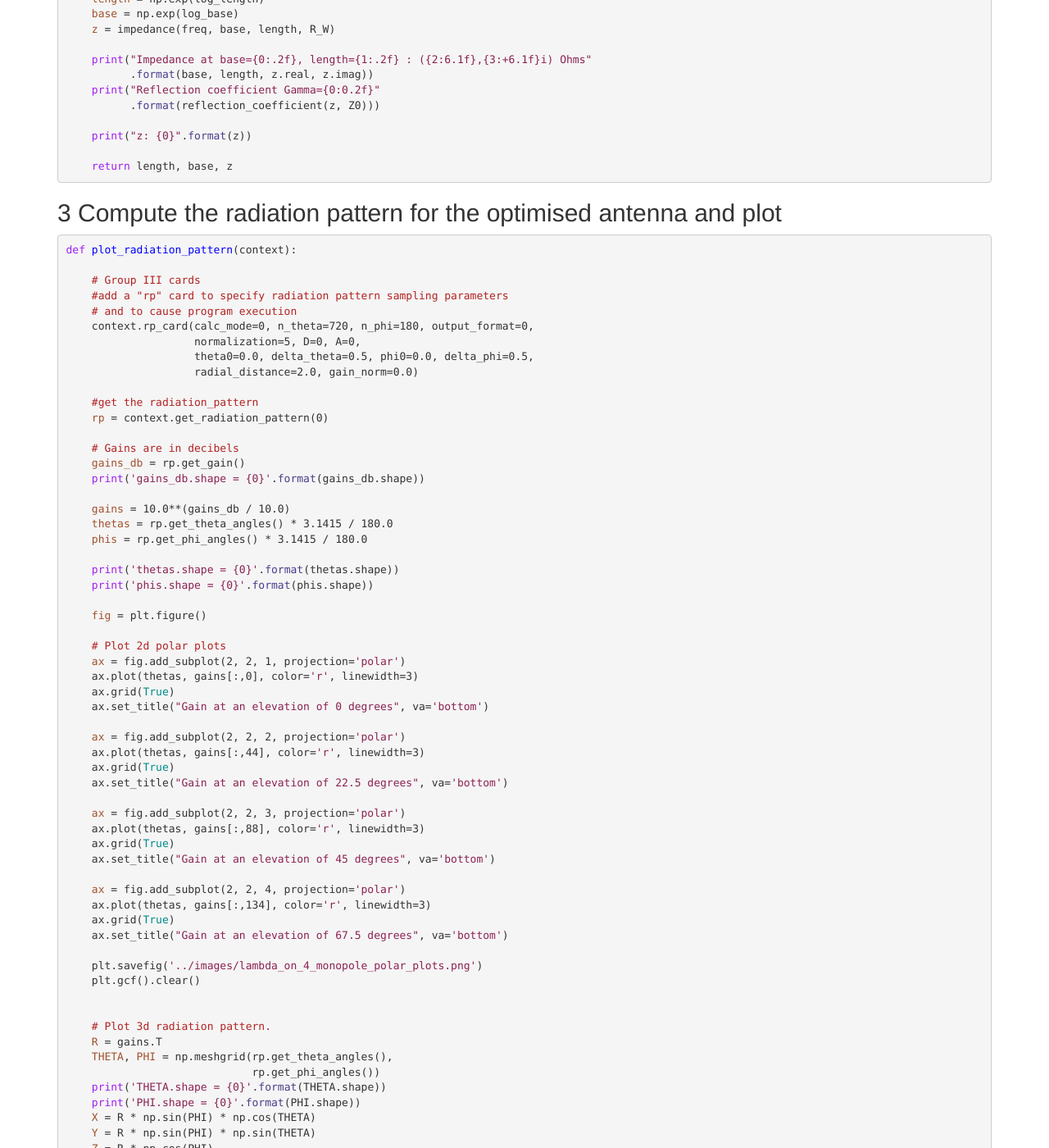
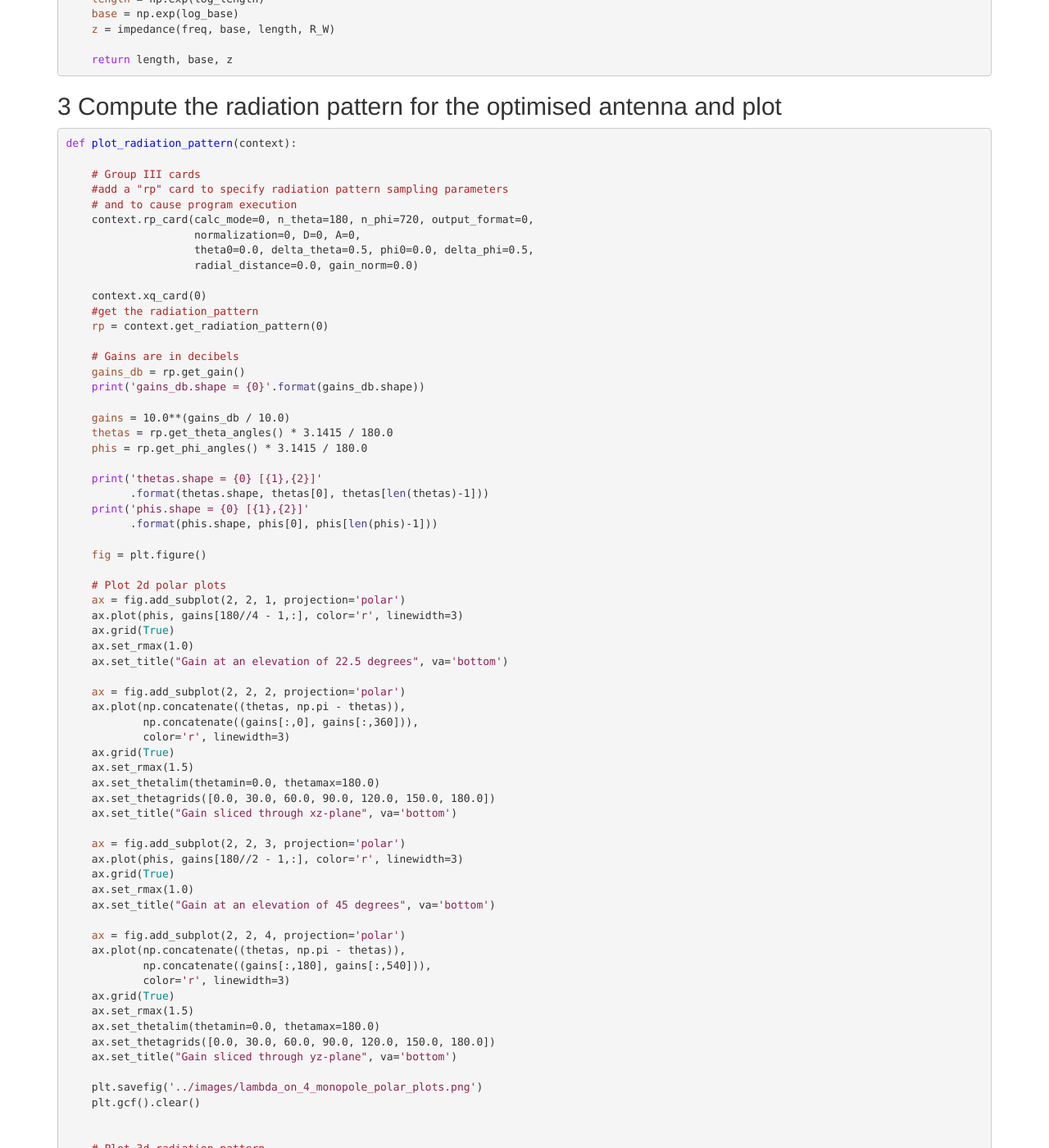
Before and after one commit to jsr38/jsr38.github.io, a Jekyll site: the page built from _posts/emsim/2017-07-19-air-band-monopole.html, in a window 1280 px wide and 1400 px high, scrolled down 3291 px. Shown: the whole window at 82% size. Built offline with Jekyll 4.4.1, drawn with Linux system fonts in a browser that asks for light colours; nearby versions of some CDN libraries; formulas are drawn with MathJax 3; some of the changed text lies outside the part shown.

Commit message:
Checkpoint airband monopole.

```diff
--- a/_posts/emsim/2017-07-19-air-band-monopole.html
+++ b/_posts/emsim/2017-07-19-air-band-monopole.html
@@ -210,13 +210,6 @@
     <span style="color: #a0522d;">base</span> = np.exp(log_base)
     <span style="color: #a0522d;">z</span> = impedance(freq, base, length, R_W)
 
-    <span style="color: #a020f0;">print</span>(<span style="color: #8b2252;">"Impedance at base={0:.2f}, length={1:.2f} : ({2:6.1f},{3:+6.1f}i) Ohms"</span>
-          .<span style="color: #483d8b;">format</span>(base, length, z.real, z.imag))
-    <span style="color: #a020f0;">print</span>(<span style="color: #8b2252;">"Reflection coefficient Gamma={0:0.2f}"</span>
-          .<span style="color: #483d8b;">format</span>(reflection_coefficient(z, Z0)))
-
-    <span style="color: #a020f0;">print</span>(<span style="color: #8b2252;">"z: {0}"</span>.<span style="color: #483d8b;">format</span>(z))
-
     <span style="color: #a020f0;">return</span> length, base, z
 </pre>
 </div>
@@ -232,11 +225,12 @@
     <span style="color: #b22222;"># </span><span style="color: #b22222;">Group III cards</span>
     <span style="color: #b22222;">#</span><span style="color: #b22222;">add a "rp" card to specify radiation pattern sampling parameters </span>
     <span style="color: #b22222;"># </span><span style="color: #b22222;">and to cause program execution</span>
-    context.rp_card(calc_mode=0, n_theta=720, n_phi=180, output_format=0,
-                    normalization=5, D=0, A=0,
+    context.rp_card(calc_mode=0, n_theta=180, n_phi=720, output_format=0,
+                    normalization=0, D=0, A=0,
                     theta0=0.0, delta_theta=0.5, phi0=0.0, delta_phi=0.5,
-                    radial_distance=2.0, gain_norm=0.0)
+                    radial_distance=0.0, gain_norm=0.0)
 
+    context.xq_card(0)
     <span style="color: #b22222;">#</span><span style="color: #b22222;">get the radiation_pattern</span>
     <span style="color: #a0522d;">rp</span> = context.get_radiation_pattern(0)
 
@@ -248,31 +242,45 @@
     <span style="color: #a0522d;">thetas</span> = rp.get_theta_angles() * 3.1415 / 180.0
     <span style="color: #a0522d;">phis</span> = rp.get_phi_angles() * 3.1415 / 180.0
 
-    <span style="color: #a020f0;">print</span>(<span style="color: #8b2252;">'thetas.shape = {0}'</span>.<span style="color: #483d8b;">format</span>(thetas.shape))
-    <span style="color: #a020f0;">print</span>(<span style="color: #8b2252;">'phis.shape = {0}'</span>.<span style="color: #483d8b;">format</span>(phis.shape))
+    <span style="color: #a020f0;">print</span>(<span style="color: #8b2252;">'thetas.shape = {0} [{1},{2}]'</span>
+          .<span style="color: #483d8b;">format</span>(thetas.shape, thetas[0], thetas[<span style="color: #483d8b;">len</span>(thetas)-1]))
+    <span style="color: #a020f0;">print</span>(<span style="color: #8b2252;">'phis.shape = {0} [{1},{2}]'</span>
+          .<span style="color: #483d8b;">format</span>(phis.shape, phis[0], phis[<span style="color: #483d8b;">len</span>(phis)-1]))
 
     <span style="color: #a0522d;">fig</span> = plt.figure()
 
     <span style="color: #b22222;"># </span><span style="color: #b22222;">Plot 2d polar plots</span>
     <span style="color: #a0522d;">ax</span> = fig.add_subplot(2, 2, 1, projection=<span style="color: #8b2252;">'polar'</span>)
-    ax.plot(thetas, gains[:,0], color=<span style="color: #8b2252;">'r'</span>, linewidth=3)
+    ax.plot(phis, gains[180//4 - 1,:], color=<span style="color: #8b2252;">'r'</span>, linewidth=3)
     ax.grid(<span style="color: #008b8b;">True</span>)
-    ax.set_title(<span style="color: #8b2252;">"Gain at an elevation of 0 degrees"</span>, va=<span style="color: #8b2252;">'bottom'</span>)
+    ax.set_rmax(1.0)
+    ax.set_title(<span style="color: #8b2252;">"Gain at an elevation of 22.5 degrees"</span>, va=<span style="color: #8b2252;">'bottom'</span>)
 
     <span style="color: #a0522d;">ax</span> = fig.add_subplot(2, 2, 2, projection=<span style="color: #8b2252;">'polar'</span>)
-    ax.plot(thetas, gains[:,44], color=<span style="color: #8b2252;">'r'</span>, linewidth=3)
+    ax.plot(np.concatenate((thetas, np.pi - thetas)),
+            np.concatenate((gains[:,0], gains[:,360])),
+            color=<span style="color: #8b2252;">'r'</span>, linewidth=3)
     ax.grid(<span style="color: #008b8b;">True</span>)
-    ax.set_title(<span style="color: #8b2252;">"Gain at an elevation of 22.5 degrees"</span>, va=<span style="color: #8b2252;">'bottom'</span>)
+    ax.set_rmax(1.5)
+    ax.set_thetalim(thetamin=0.0, thetamax=180.0)
+    ax.set_thetagrids([0.0, 30.0, 60.0, 90.0, 120.0, 150.0, 180.0])
+    ax.set_title(<span style="color: #8b2252;">"Gain sliced through xz-plane"</span>, va=<span style="color: #8b2252;">'bottom'</span>)
 
     <span style="color: #a0522d;">ax</span> = fig.add_subplot(2, 2, 3, projection=<span style="color: #8b2252;">'polar'</span>)
-    ax.plot(thetas, gains[:,88], color=<span style="color: #8b2252;">'r'</span>, linewidth=3)
+    ax.plot(phis, gains[180//2 - 1,:], color=<span style="color: #8b2252;">'r'</span>, linewidth=3)
     ax.grid(<span style="color: #008b8b;">True</span>)
+    ax.set_rmax(1.0)
     ax.set_title(<span style="color: #8b2252;">"Gain at an elevation of 45 degrees"</span>, va=<span style="color: #8b2252;">'bottom'</span>)
 
     <span style="color: #a0522d;">ax</span> = fig.add_subplot(2, 2, 4, projection=<span style="color: #8b2252;">'polar'</span>)
-    ax.plot(thetas, gains[:,134], color=<span style="color: #8b2252;">'r'</span>, linewidth=3)
+    ax.plot(np.concatenate((thetas, np.pi - thetas)),
+            np.concatenate((gains[:,180], gains[:,540])),
+            color=<span style="color: #8b2252;">'r'</span>, linewidth=3)
     ax.grid(<span style="color: #008b8b;">True</span>)
-    ax.set_title(<span style="color: #8b2252;">"Gain at an elevation of 67.5 degrees"</span>, va=<span style="color: #8b2252;">'bottom'</span>)
+    ax.set_rmax(1.5)
+    ax.set_thetalim(thetamin=0.0, thetamax=180.0)
+    ax.set_thetagrids([0.0, 30.0, 60.0, 90.0, 120.0, 150.0, 180.0])
+    ax.set_title(<span style="color: #8b2252;">"Gain sliced through yz-plane"</span>, va=<span style="color: #8b2252;">'bottom'</span>)
 
     plt.savefig(<span style="color: #8b2252;">'../images/lambda_on_4_monopole_polar_plots.png'</span>)
     plt.gcf().clear()
@@ -280,13 +288,12 @@
 
     <span style="color: #b22222;"># </span><span style="color: #b22222;">Plot 3d radiation pattern.</span>
     <span style="color: #a0522d;">R</span> = gains.T
-    <span style="color: #a0522d;">THETA</span>, <span style="color: #a0522d;">PHI</span> = np.meshgrid(rp.get_theta_angles(),
-                             rp.get_phi_angles())
+    <span style="color: #a0522d;">THETA</span>, <span style="color: #a0522d;">PHI</span> = np.meshgrid(thetas, phis)
     <span style="color: #a020f0;">print</span>(<span style="color: #8b2252;">'THETA.shape = {0}'</span>.<span style="color: #483d8b;">format</span>(THETA.shape))
     <span style="color: #a020f0;">print</span>(<span style="color: #8b2252;">'PHI.shape = {0}'</span>.<span style="color: #483d8b;">format</span>(PHI.shape))
-    <span style="color: #a0522d;">X</span> = R * np.sin(PHI) * np.cos(THETA)
-    <span style="color: #a0522d;">Y</span> = R * np.sin(PHI) * np.sin(THETA)
-    <span style="color: #a0522d;">Z</span> = R * np.cos(PHI)
+    <span style="color: #a0522d;">X</span> = R * np.sin(THETA) * np.cos(PHI)
+    <span style="color: #a0522d;">Y</span> = R * np.sin(THETA) * np.sin(PHI)
+    <span style="color: #a0522d;">Z</span> = R * np.cos(THETA)
     <span style="color: #a0522d;">ax</span> = fig.add_subplot(1, 1, 1, projection=<span style="color: #8b2252;">'3d'</span>)
     <span style="color: #b22222;"># </span><span style="color: #b22222;">Plot the surface.</span>
     ax.plot_surface(X, Y, Z, rstride=1, cstride=1,
@@ -359,8 +367,18 @@
 
     <span style="color: #b22222;">#</span><span style="color: #b22222;">length, base, zl = optimise_antenna()</span>
 
-    <span style="color: #b22222;">#</span><span style="color: #b22222;">context = geometry(FREQ, length, base, R_W)</span>
-    <span style="color: #a0522d;">context</span> = geometry(FREQ, 0.63, 2.0, 0.02)
+    <span style="color: #a0522d;">length</span>, <span style="color: #a0522d;">base</span> = [0.63, 0.05]
+    <span style="color: #a0522d;">z</span> = impedance(FREQ, base, length, R_W)
+
+    <span style="color: #a020f0;">print</span>(<span style="color: #8b2252;">"Impedance at base={0:.2f}, length={1:.2f} : ({2:6.1f},{3:+6.1f}i) Ohms"</span>
+          .<span style="color: #483d8b;">format</span>(base, length, z.real, z.imag))
+    <span style="color: #a020f0;">print</span>(<span style="color: #8b2252;">"Reflection coefficient Gamma={0:0.2f}"</span>
+          .<span style="color: #483d8b;">format</span>(reflection_coefficient(z, Z0)))
+
+    <span style="color: #a020f0;">print</span>(<span style="color: #8b2252;">"z: {0}"</span>.<span style="color: #483d8b;">format</span>(z))
+
+    <span style="color: #a0522d;">context</span> = geometry(FREQ, base, length, R_W)
+    <span style="color: #b22222;">#</span><span style="color: #b22222;">context = geometry(FREQ, 2.0, 0.63, 0.02)</span>
     plot_radiation_pattern(context)
     <span style="color: #b22222;">#</span><span style="color: #b22222;">compute_bp_matching_network(Z0, zl)</span>
 
@@ -375,13 +393,16 @@
 </div>
 
 <pre class="example">
-Add wire 0.63 2.63 0.02
-gains_db.shape = (720, 180)
-thetas.shape = (720,)
-phis.shape = (180,)
-THETA.shape = (180, 720)
-PHI.shape = (180, 720)
-
+Add wire 0.05 0.68 0.02
+Impedance at base=0.05, length=0.63 : (   4.5,-271.5i) Ohms
+Reflection coefficient Gamma=0.99
+z: (4.497436205645977-271.4562982643568j)
+Add wire 0.05 0.68 0.02
+gains_db.shape = (180, 720)
+thetas.shape = (180,) [0.0,1.5620236111111114]
+phis.shape = (720,) [0.0,6.274273611111111]
+THETA.shape = (720, 180)
+PHI.shape = (720, 180)
 </pre>
 </div>
 </div>
```
Also changed, not shown: other parts of _posts/emsim/2017-07-19-air-band-monopole.html (+2 -1 lines), assets/lambda_on_4_monopole_3d_gain_plot.png, assets/lambda_on_4_monopole_polar_plots.png.
